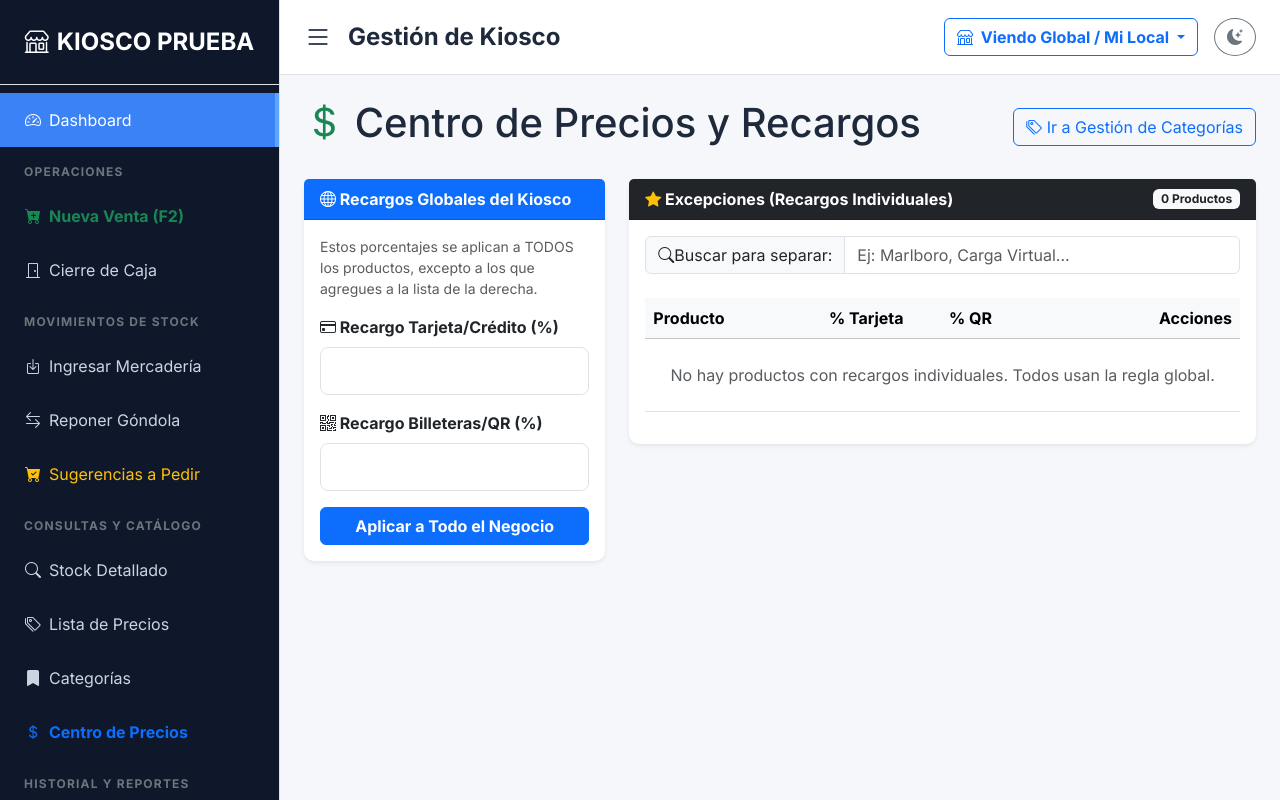
After one commit to ferchujcz/sistema_stock, a Django app: page /centro-de-precios/ in a window 1280 px wide. The commit adds this page. Run offline with Django 5.2, Linux system fonts and the light colour scheme; a user stored in the database is signed in; data comes from the database, SQL or seed files in the repository; some libraries are stand-ins or nearby versions.

Commit message:
arreglos y agregados varios

```diff
--- a/core/templates/core/base.html
+++ b/core/templates/core/base.html
@@ -70,6 +70,9 @@
                 </a>
                 <a href="{% url 'listar_categorias' %}" class="list-group-item list-group-item-action bg-transparent second-text">
                     <i class="bi bi-bookmark-fill me-2"></i>Categorías
+                </a>
+                <a href="{% url 'centro_precios' %}" class="list-group-item list-group-item-action bg-transparent second-text fw-bold text-primary">
+                    <i class="bi bi-currency-dollar me-2"></i>Centro de Precios
                 </a>
 
                 <div class="menu-category">Historial y Reportes</div>
--- /dev/null
+++ b/core/templates/core/centro_precios.html
@@ -0,0 +1,137 @@
+{% extends 'core/base.html' %}
+
+{% block content %}
+<div class="d-flex justify-content-between align-items-center mb-4">
+    <h1><i class="bi bi-currency-dollar text-success"></i> Centro de Precios y Recargos</h1>
+    <a href="{% url 'listar_categorias' %}" class="btn btn-outline-primary">
+        <i class="bi bi-tags"></i> Ir a Gestión de Categorías
+    </a>
+</div>
+
+<div class="row">
+    <div class="col-md-4">
+        <div class="card shadow-sm border-primary mb-4">
+            <div class="card-header bg-primary text-white fw-bold">
+                <i class="bi bi-globe"></i> Recargos Globales del Kiosco
+            </div>
+            <div class="card-body">
+                <p class="text-muted small">Estos porcentajes se aplican a TODOS los productos, excepto a los que agregues a la lista de la derecha.</p>
+
+                <form method="POST">
+                    {% csrf_token %}
+                    <input type="hidden" name="accion" value="guardar_globales">
+
+                    <div class="mb-3">
+                        <label class="form-label fw-bold"><i class="bi bi-credit-card"></i> Recargo Tarjeta/Crédito (%)</label>
+                        <input type="number" step="0.01" name="recargo_credito" class="form-control form-control-lg" value="{{ config.recargo_credito_porcentaje }}">
+                    </div>
+                    <div class="mb-3">
+                        <label class="form-label fw-bold"><i class="bi bi-qr-code"></i> Recargo Billeteras/QR (%)</label>
+                        <input type="number" step="0.01" name="recargo_qr" class="form-control form-control-lg" value="{{ config.recargo_qr_porcentaje }}">
+                    </div>
+                    <button type="submit" class="btn btn-primary w-100 fw-bold">Aplicar a Todo el Negocio</button>
+                </form>
+            </div>
+        </div>
+    </div>
+
+    <div class="col-md-8">
+        <div class="card shadow-sm mb-4">
+            <div class="card-header bg-dark text-white fw-bold d-flex justify-content-between align-items-center">
+                <span><i class="bi bi-star-fill text-warning"></i> Excepciones (Recargos Individuales)</span>
+                <span class="badge bg-light text-dark">{{ productos_rebeldes.count }} Productos</span>
+            </div>
+            <div class="card-body">
+
+                <div class="input-group mb-4">
+                    <span class="input-group-text bg-light"><i class="bi bi-search"></i> Buscar para separar:</span>
+                    <input type="text" id="buscar-rebelde" class="form-control" placeholder="Ej: Marlboro, Carga Virtual...">
+                </div>
+                <div id="resultados-busqueda" class="list-group position-absolute w-75 shadow" style="z-index: 1000;"></div>
+
+                <div class="table-responsive">
+                    <table class="table table-hover align-middle">
+                        <thead class="table-light">
+                            <tr>
+                                <th>Producto</th>
+                                <th style="width: 120px;">% Tarjeta</th>
+                                <th style="width: 120px;">% QR</th>
+                                <th class="text-end">Acciones</th>
+                            </tr>
+                        </thead>
+                        <tbody>
+                            {% for p in productos_rebeldes %}
+                            <tr>
+                                <td class="fw-bold">{{ p.nombre }}</td>
+                                <form method="POST">
+                                    {% csrf_token %}
+                                    <input type="hidden" name="accion" value="actualizar_rebelde">
+                                    <input type="hidden" name="producto_id" value="{{ p.id }}">
+                                    <td>
+                                        <input type="number" step="0.01" name="recargo_credito_ind" class="form-control form-control-sm" value="{{ p.recargo_credito_individual }}">
+                                    </td>
+                                    <td>
+                                        <input type="number" step="0.01" name="recargo_qr_ind" class="form-control form-control-sm" value="{{ p.recargo_qr_individual }}">
+                                    </td>
+                                    <td class="text-end">
+                                        <button type="submit" class="btn btn-sm btn-success" title="Guardar"><i class="bi bi-check-lg"></i></button>
+                                </form>
+                                        <form method="POST" class="d-inline">
+                                            {% csrf_token %}
+                                            <input type="hidden" name="accion" value="quitar_rebelde">
+                                            <input type="hidden" name="producto_id" value="{{ p.id }}">
+                                            <button type="submit" class="btn btn-sm btn-outline-danger" title="Devolver a regla global"><i class="bi bi-x-lg"></i></button>
+                                        </form>
+                                    </td>
+                            </tr>
+                            {% empty %}
+                            <tr><td colspan="4" class="text-center text-muted py-4">No hay productos con recargos individuales. Todos usan la regla global.</td></tr>
+                            {% endfor %}
+                        </tbody>
+                    </table>
+                </div>
+
+            </div>
+        </div>
+    </div>
+</div>
+{% endblock %}
+
+{% block javascript %}
+<script>
+    // JS para buscar y agregar productos a la lista de excepciones
+    const buscador = document.getElementById('buscar-rebelde');
+    const resultados = document.getElementById('resultados-busqueda');
+
+    buscador.addEventListener('input', function() {
+        const term = this.value;
+        if (term.length < 2) { resultados.innerHTML = ''; return; }
+
+        fetch(`/api/buscar-productos/?term=${term}`)
+            .then(res => res.json())
+            .then(data => {
+                resultados.innerHTML = '';
+                data.forEach(p => {
+                    if(!p.aplica_recargo_individual) { // Solo mostramos los que no están separados aún
+                        const btn = document.createElement('button');
+                        btn.className = 'list-group-item list-group-item-action d-flex justify-content-between align-items-center';
+                        btn.innerHTML = `<span>${p.nombre}</span> <span class="badge bg-primary">Separar</span>`;
+                        btn.onclick = () => {
+                            const form = document.createElement('form');
+                            form.method = 'POST';
+                            form.innerHTML = `{% csrf_token %}<input type="hidden" name="accion" value="agregar_rebelde"><input type="hidden" name="producto_id" value="${p.id}">`;
+                            document.body.appendChild(form);
+                            form.submit();
+                        };
+                        resultados.appendChild(btn);
+                    }
+                });
+            });
+    });
+
+    // Ocultar resultados si se hace click afuera
+    document.addEventListener('click', function(e) {
+        if (e.target !== buscador) resultados.innerHTML = '';
+    });
+</script>
+{% endblock %}
--- a/core/urls.py
+++ b/core/urls.py
@@ -95,4 +95,5 @@ urlpatterns = [
     path('sucursales/eliminar/<int:pk>/', views.SucursalDeleteView.as_view(), name='eliminar_sucursal'),
     path('categorias/<int:categoria_id>/detalle/', views.detalle_categoria, name='detalle_categoria'),
     path('caja/historial/', views.historial_cierres_caja, name='historial_cierres'),
+    path('centro-de-precios/', views.centro_precios, name='centro_precios'),
 ]
--- a/core/views.py
+++ b/core/views.py
@@ -2453,3 +2453,57 @@ def logout_view(request):
     logout(request)
     messages.success(request, "Sesión cerrada correctamente. ¡Hasta pronto!")
     return redirect('login') # O el nombre de tu pantalla de login
+
+@login_required
+def centro_precios(request):
+    # Solo Admins pueden entrar acá
+    es_admin = request.user.is_superuser or (hasattr(request.user, 'perfilusuario') and request.user.perfilusuario.rol == 'admin')
+    if not es_admin:
+        messages.error(request, "Acceso denegado. Exclusivo para administración de precios.")
+        return redirect('dashboard')
+
+    config = Configuracion.objects.first()
+    if not config:
+        config = Configuracion.objects.create(nombre_negocio="Mi Negocio")
+
+    # Traemos solo los productos que tienen el check de "Recargo Individual" activado
+    productos_rebeldes = Producto.objects.filter(aplica_recargo_individual=True).order_by('nombre')
+
+    if request.method == 'POST':
+        accion = request.POST.get('accion')
+
+        # 1. Guardar Recargos Globales
+        if accion == 'guardar_globales':
+            config.recargo_credito_porcentaje = request.POST.get('recargo_credito')
+            config.recargo_qr_porcentaje = request.POST.get('recargo_qr')
+            config.save()
+            messages.success(request, "¡Recargos globales actualizados! Aplican a todo el kiosco.")
+
+        # 2. Quitar un producto de la lista de rebeldes
+        elif accion == 'quitar_rebelde':
+            prod = get_object_or_404(Producto, id=request.POST.get('producto_id'))
+            prod.aplica_recargo_individual = False
+            prod.save()
+            messages.info(request, f"{prod.nombre} ahora usa los recargos globales.")
+
+        # 3. Agregar un nuevo producto a la lista de rebeldes
+        elif accion == 'agregar_rebelde':
+            prod = get_object_or_404(Producto, id=request.POST.get('producto_id'))
+            prod.aplica_recargo_individual = True
+            prod.save()
+            messages.success(request, f"{prod.nombre} fue separado. ¡Ahora editá sus porcentajes!")
+
+        # 4. Actualizar los porcentajes de un producto rebelde específico
+        elif accion == 'actualizar_rebelde':
+            prod = get_object_or_404(Producto, id=request.POST.get('producto_id'))
+            prod.recargo_credito_individual = request.POST.get('recargo_credito_ind')
+            prod.recargo_qr_individual = request.POST.get('recargo_qr_ind')
+            prod.save()
+            messages.success(request, f"Porcentajes actualizados para {prod.nombre}.")
+
+        return redirect('centro_precios')
+
+    return render(request, 'core/centro_precios.html', {
+        'config': config,
+        'productos_rebeldes': productos_rebeldes
+    })
```
Also changed, not shown: core/templates/core/registrar_venta.html (+12 -0 lines).
